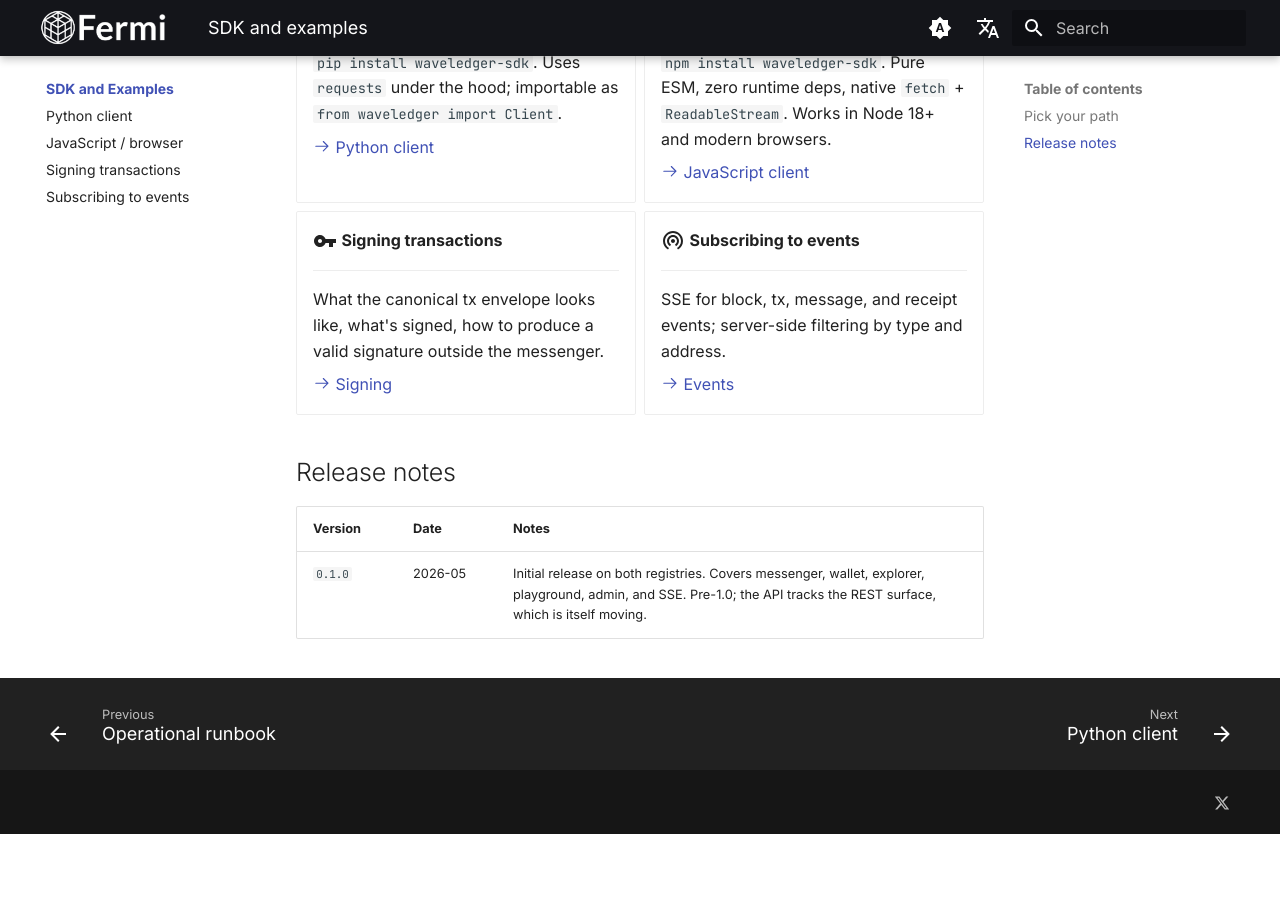
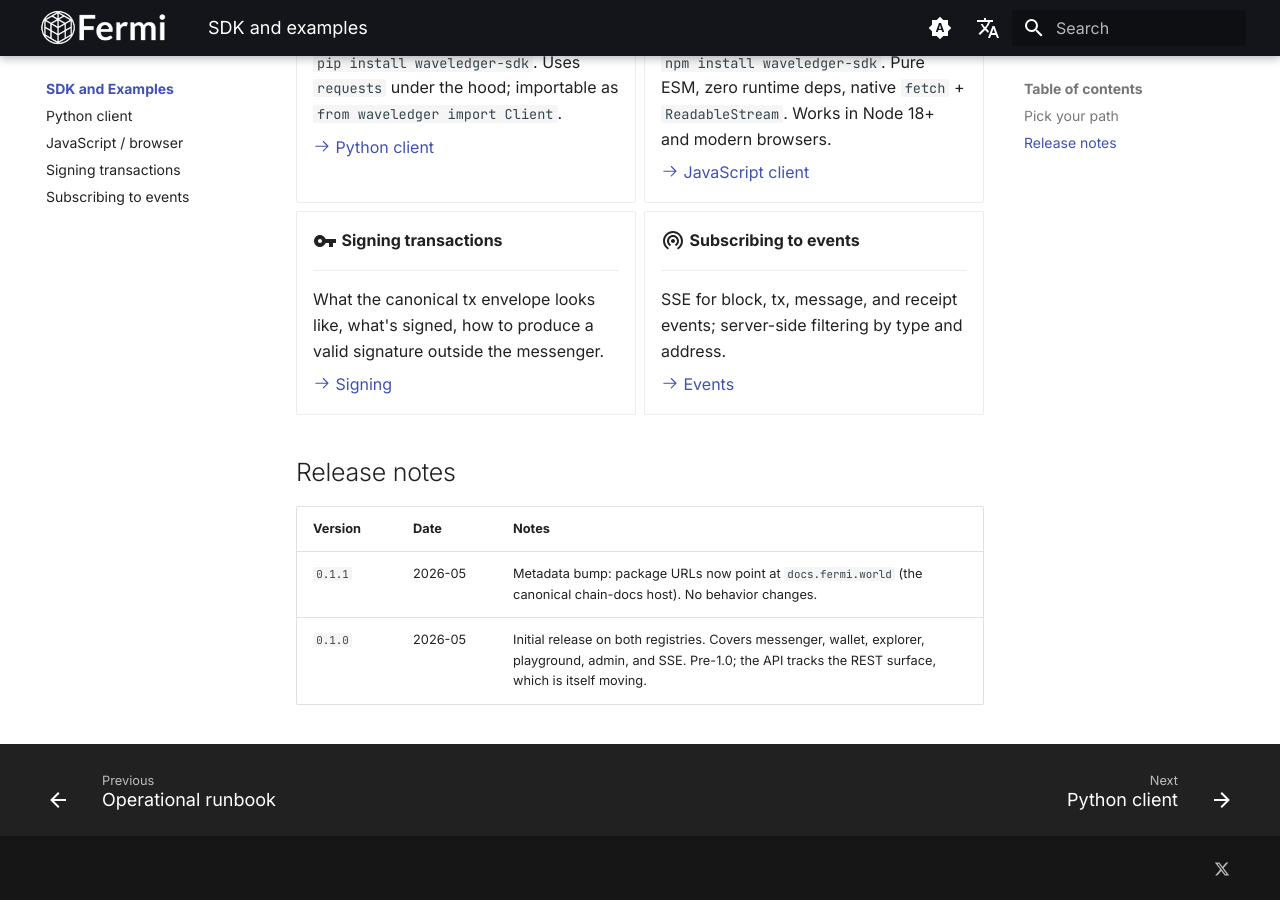
Before and after one commit to DosseyRichards/FERMI-Documentation, an MkDocs documentation site: the page built from docs/sdk/index.md, in a window 1280 px wide and 900 px high, scrolled down 917 px. Built offline with MkDocs 1.6.1 and Material for MkDocs 9.7.7, drawn with Linux system fonts in a browser that asks for light colours; comment, search, counter and statistics services are not loaded; before the commit the page ends 1751 px from its top, so only the background shows below that.

Commit message:
docs: SDK 0.1.1 release notes (metadata bump for docs.fermi.world)

```diff
--- a/docs/sdk/index.md
+++ b/docs/sdk/index.md
@@ -70,4 +70,5 @@ the full surface.
 
 | Version | Date | Notes |
 |---|---|---|
+| `0.1.1` | 2026-05 | Metadata bump: package URLs now point at `docs.fermi.world` (the canonical chain-docs host). No behavior changes. |
 | `0.1.0` | 2026-05 | Initial release on both registries. Covers messenger, wallet, explorer, playground, admin, and SSE. Pre-1.0; the API tracks the REST surface, which is itself moving. |
```
Also changed, not shown: docs/sdk/python.md (+1 -1 lines).
